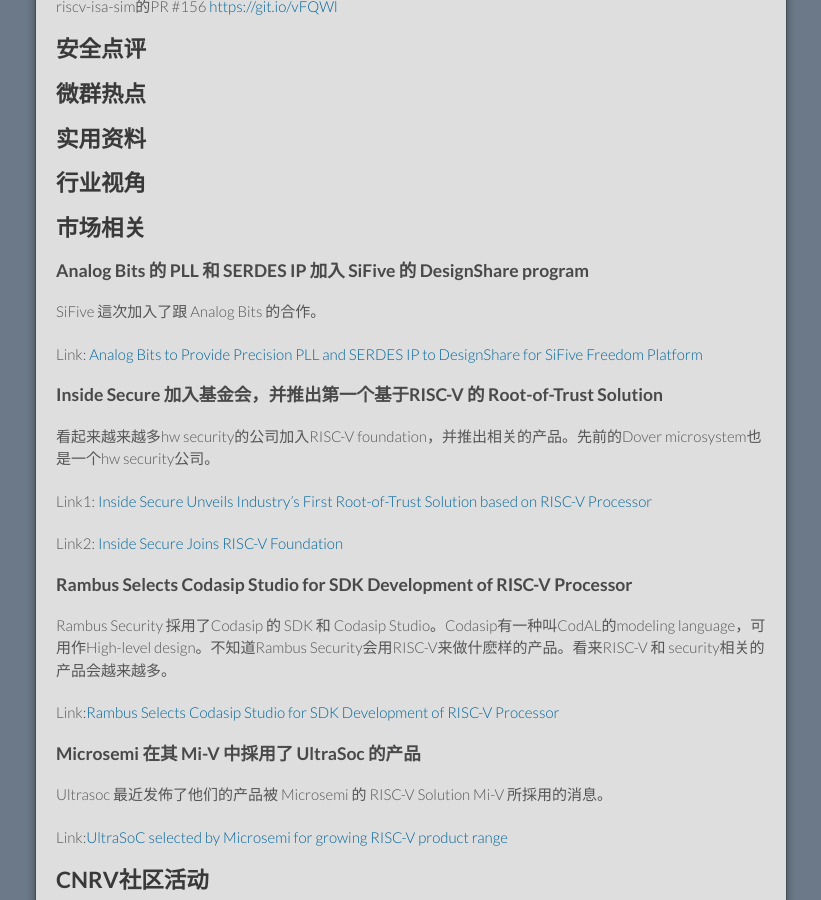
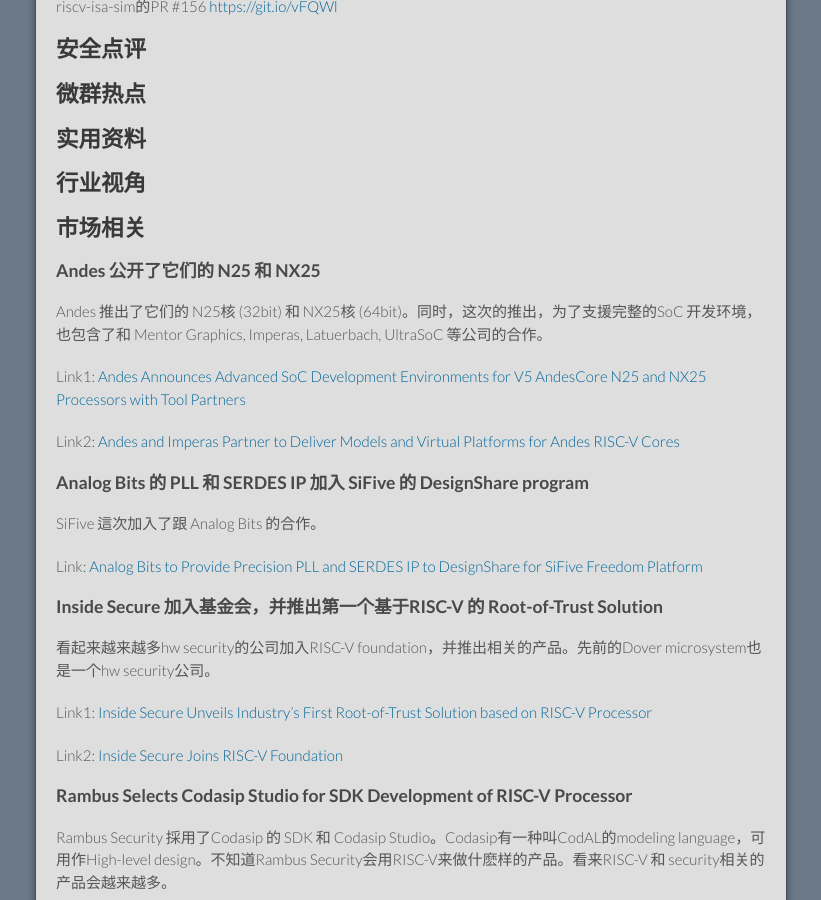
Before and after one commit to cnrv/home, a Jekyll site: the page built from bi-week-rpts/2017-11-23.md, in a window 1280 px wide and 900 px high, scrolled down 1910 px. Shown: the whole window, without its empty margins (229-1050 px from the left). Built offline with Jekyll 4.4.1, drawn with Linux system fonts in a browser that asks for light colours; Markdown is read by kramdown in place of the engine named in the settings; comment, search, counter and statistics services are not loaded; our own code applies the rules of GitHub Pages for plain Markdown files.

Commit message:
加入Andes的消息

```diff
--- a/bi-week-rpts/2017-11-23.md
+++ b/bi-week-rpts/2017-11-23.md
@@ -94,6 +94,15 @@
 
 ## 市场相关
 
+### Andes 公开了它们的 N25 和 NX25
+
+Andes 推出了它们的 N25核 (32bit) 和 NX25核 (64bit)。同时，这次的推出，为了支援完整的SoC 开发环境，也包含了和 Mentor Graphics, Imperas, Latuerbach, UltraSoC 等公司的合作。
+
+Link1: [Andes Announces Advanced SoC Development Environments for V5 AndesCore N25 and NX25 Processors with Tool Partners
+](http://www.marketwired.com/press-release/andes-announces-advanced-soc-development-environments-v5-andescore-n25-nx25-processors-twse-6533-2241238.htm)
+
+Link2: [Andes and Imperas Partner to Deliver Models and Virtual Platforms for Andes RISC-V Cores](https://www.design-reuse.com/news/43137/imperas-andes-risc-v-cores-virtual-platforms.html)
+
 ### Analog Bits 的 PLL 和 SERDES IP 加入 SiFive 的 DesignShare program
 
 SiFive 這次加入了跟 Analog Bits 的合作。
```
